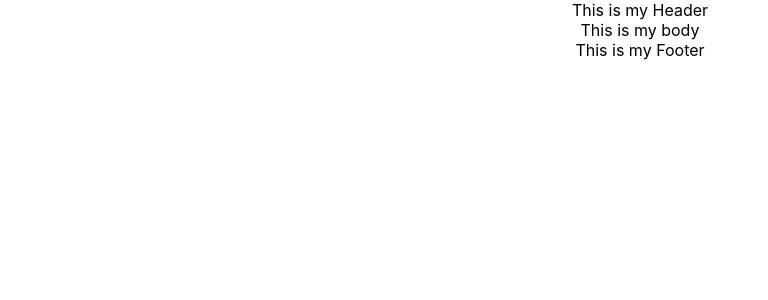
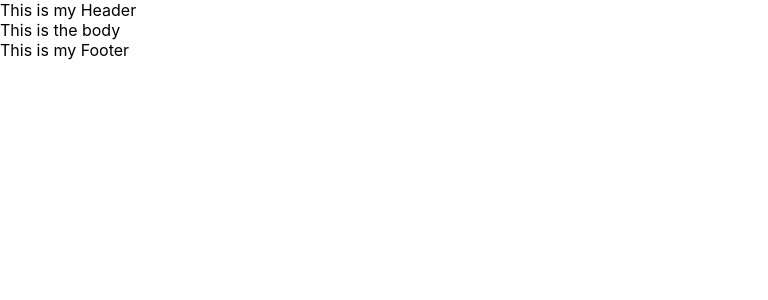
Before and after one commit to eltijuas1988/silver-fiesta, a React (Create React App) app: page / in a window 1280 px wide. Shown: the top 300 px of the page, without its empty margins (0-768 px from the left). Built offline with nearby package versions, Linux system fonts and the light colour scheme.

Commit message:
Added react-jss.

```diff
--- a/package.json
+++ b/package.json
@@ -4,9 +4,11 @@
   "private": true,
   "dependencies": {
     "@material-ui/core": "^3.7.1",
+    "jss": "^9.8.7",
+    "jss-preset-default": "^10.0.0-alpha.3",
     "react": "^16.7.0",
     "react-dom": "^16.7.0",
-    "react-jss": "^10.0.0-alpha.3",
+    "react-jss": "8.6.1",
     "react-scripts": "2.1.1"
   },
   "scripts": {
--- a/src/App.js
+++ b/src/App.js
@@ -8,7 +8,7 @@ import Footer from './Footer'
 class App extends Component {
   render() {
     return (
-      <div className="App">
+      <div>
           {/* <header className="App-header">
             <img src={logo} className="App-logo" alt="logo" />
             <p>
@@ -31,4 +31,4 @@ class App extends Component {
   }
 }
 
-export default App;
+export default App
--- a/src/Body/index.js
+++ b/src/Body/index.js
@@ -1,9 +1,23 @@
 import React from 'react'
+import injectSheet from "react-jss"
 
-const Body = () => {
-  return (
-    <div>This is my body</div>
-  )
+const styles = {
+  main: {
+    color: "#fff",
+  },
 }
 
-export default Body
+class Body extends React.PureComponent {
+  render() {
+    return (
+      <div>
+        This is the body
+      </div>
+    )
+  }
+}
+
+// const StyledBody = injectSheet(styles)(Body)
+// export default StyledBody
+
+export default injectSheet(styles)(Body)
```
Also changed, not shown: 1 other file (tests, documents, lock files or other folders). Lines whose indentation alone changed are shown as unchanged.
